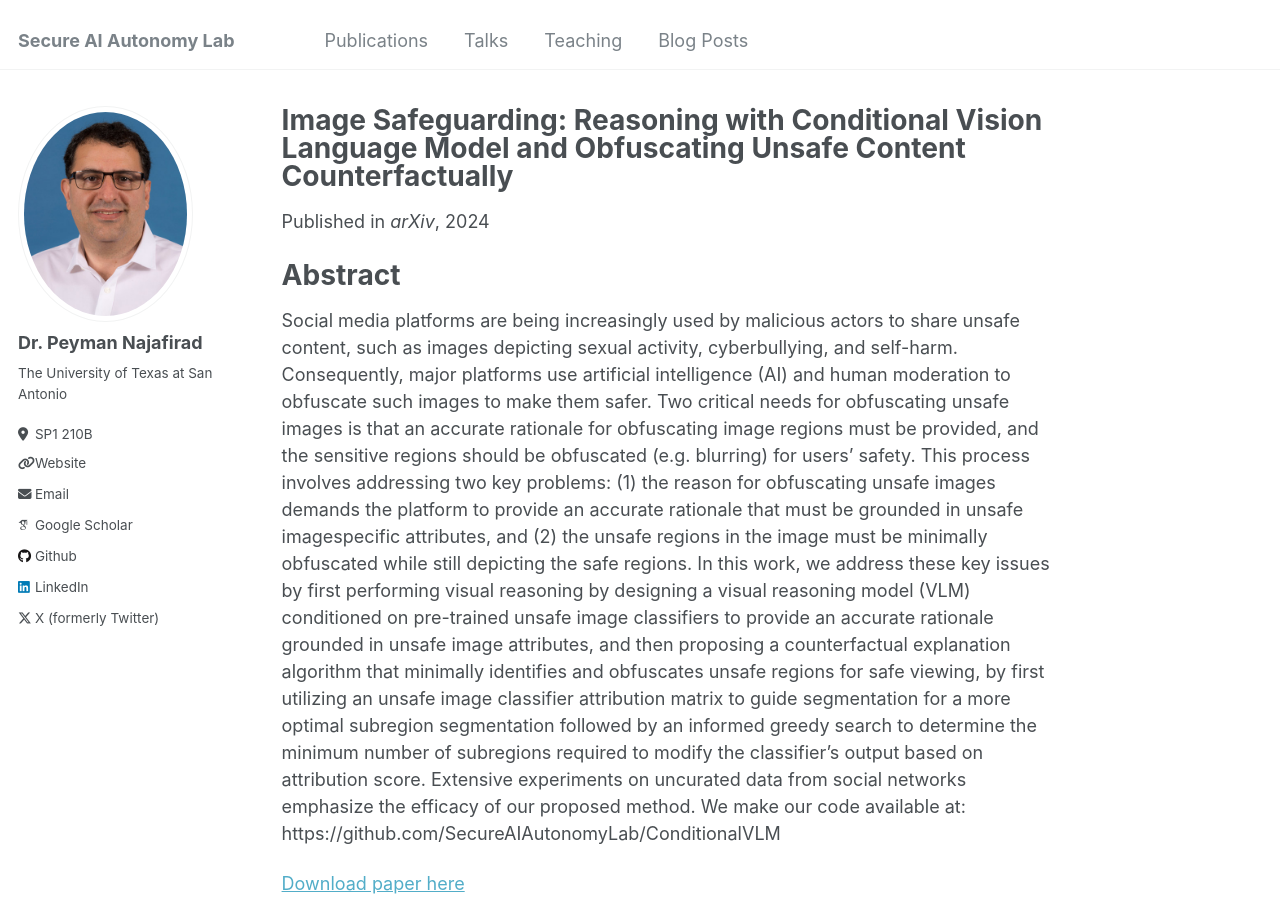
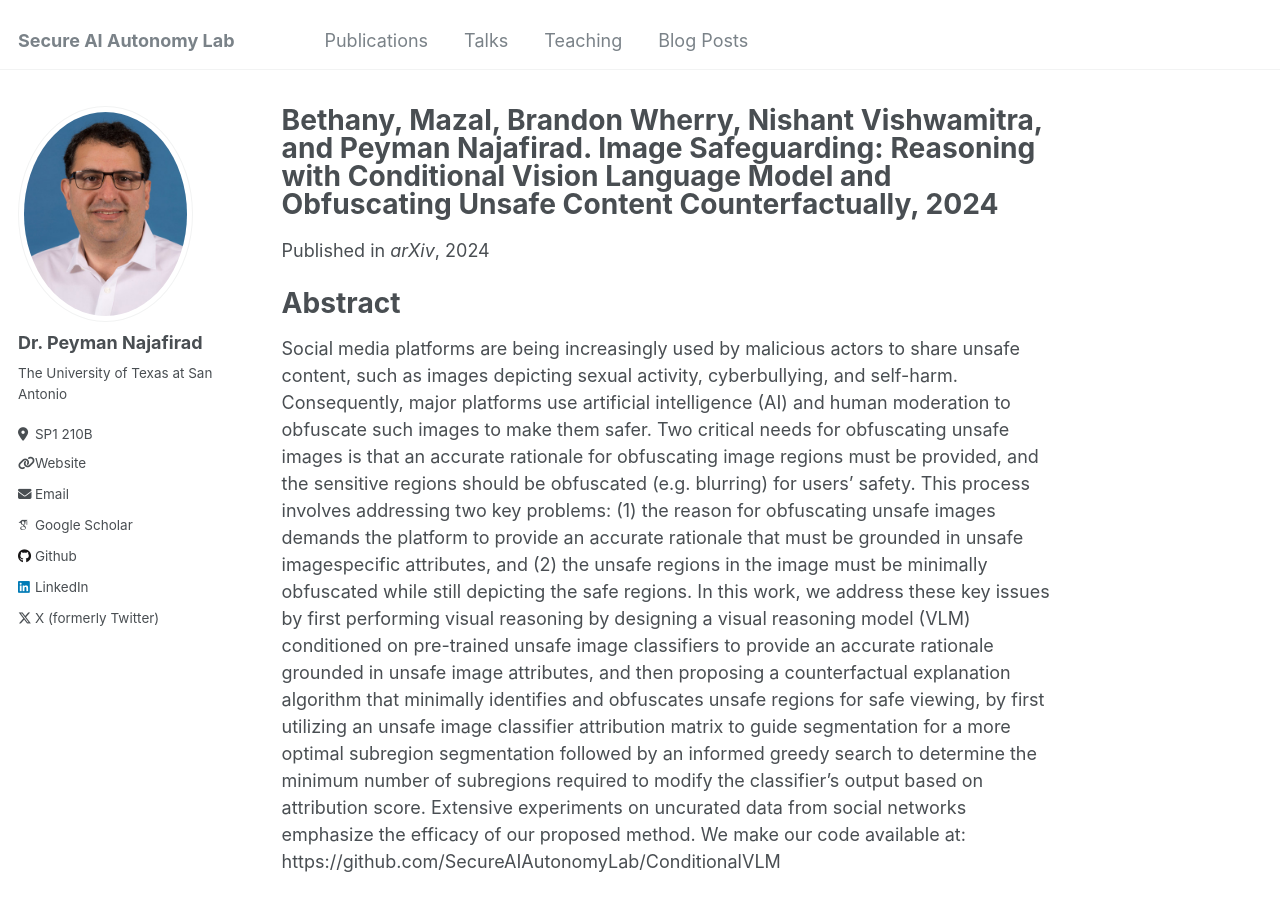
Before and after one commit to vohongthinh2011/PeymanNajafirad, a Jekyll site: the page built from _publications/2024-01-19-Image-Safeguarding.md, in a window 1280 px wide and 900 px high. Built offline with Jekyll 4.4.1, drawn with Linux system fonts in a browser that asks for light colours; some web fonts are replaced.

Commit message:
Update 2024-01-19-Image-Safeguarding.md

```diff
--- a/_publications/2024-01-19-Image-Safeguarding.md
+++ b/_publications/2024-01-19-Image-Safeguarding.md
@@ -1,5 +1,5 @@
 ---
-title: "Image Safeguarding: Reasoning with Conditional Vision Language Model and Obfuscating Unsafe Content Counterfactually"
+title: "Bethany, Mazal, Brandon Wherry, Nishant Vishwamitra, and Peyman Najafirad. Image Safeguarding: Reasoning with Conditional Vision Language Model and Obfuscating Unsafe Content Counterfactually, 2024"
 collection: publications
 # permalink: /publication/2024-01-19-Image-Safeguarding
 excerpt: 'Keywords:  Image Safeguarding'
```
